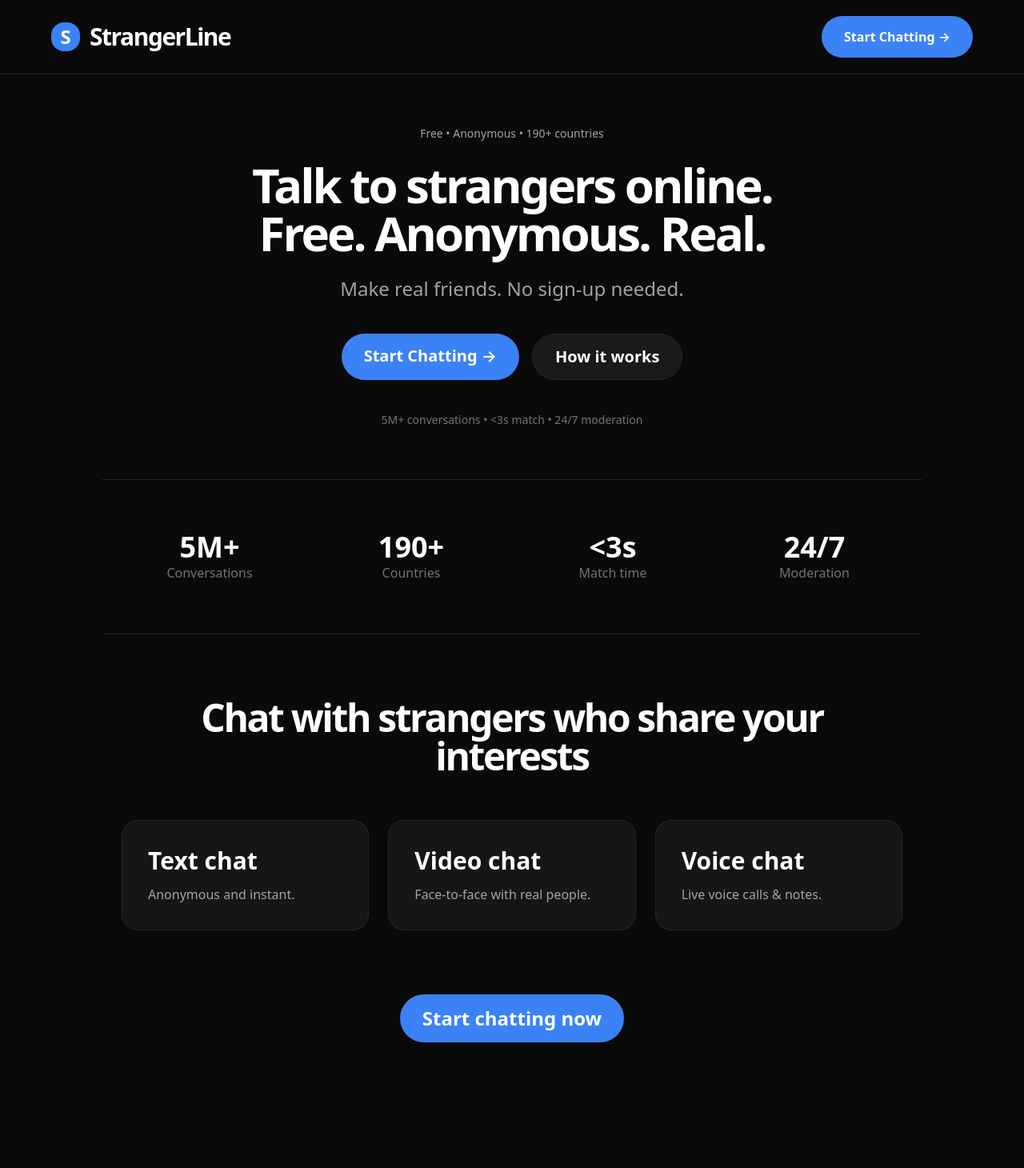
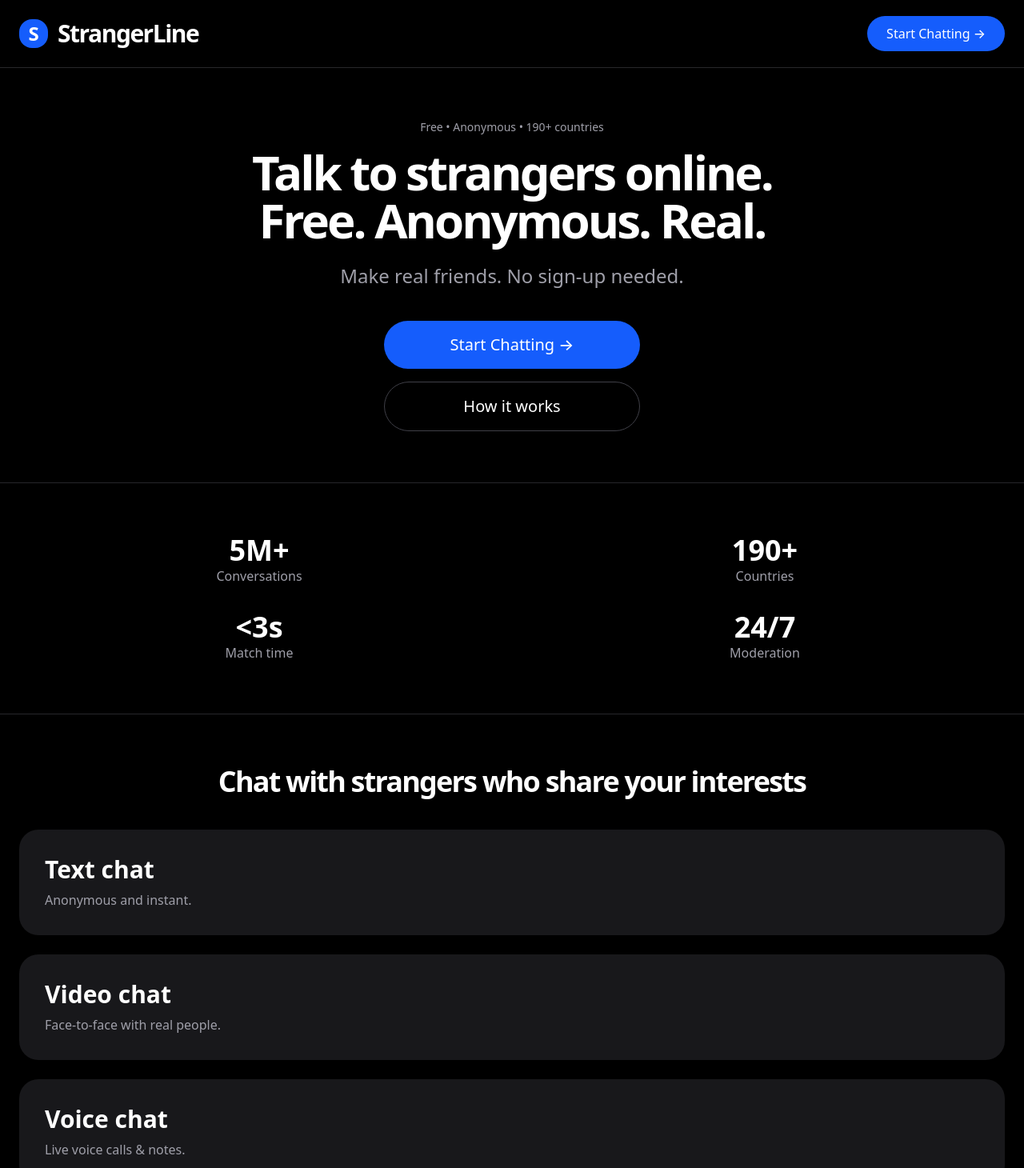
Before and after one commit to Exam-Mitra/AnyWhere, a Next.js app: page / in a window 1280 px wide. Shown: the top 1460 px of the page at 80% size. Before the commit the page ends 1383 px from the top, so only its background shows below. Built offline with nearby package versions, Linux system fonts and the light colour scheme.

Commit message:
Update page.tsx

```diff
--- a/app/page.tsx
+++ b/app/page.tsx
@@ -2,60 +2,70 @@
 
 export default function Home() {
   return (
-    <div className="min-h-screen bg-[#0a0a0a] text-white">
+    <div className="min-h-screen bg-black text-white">
       {/* Navbar */}
-      <nav className="border-b border-[#27272a] px-6 py-5">
-        <div className="max-w-6xl mx-auto flex justify-between items-center">
-          <div className="flex items-center gap-3">
-            <div className="w-9 h-9 bg-[#3b82f6] rounded-2xl flex items-center justify-center">
-              <span className="font-bold text-2xl">S</span>
-            </div>
-            <span className="font-semibold text-3xl tracking-tighter">StrangerLine</span>
+      <div className="px-6 py-5 flex justify-between items-center border-b border-zinc-800">
+        <div className="flex items-center gap-3">
+          <div className="w-9 h-9 bg-blue-600 rounded-2xl flex items-center justify-center">
+            <span className="font-bold text-2xl">S</span>
           </div>
-          <a href="/chat" className="btn-primary">Start Chatting →</a>
+          <span className="font-semibold text-3xl tracking-tighter">StrangerLine</span>
         </div>
-      </nav>
+        <a href="/chat" className="bg-blue-600 px-6 py-2.5 rounded-full font-medium">Start Chatting →</a>
+      </div>
 
       {/* Hero */}
-      <div className="max-w-5xl mx-auto px-6 pt-16 text-center">
-        <div className="mb-6 text-sm text-[#a1a1aa]">Free • Anonymous • 190+ countries</div>
+      <div className="px-6 pt-16 text-center">
+        <div className="text-sm text-zinc-400 mb-4">Free • Anonymous • 190+ countries</div>
 
         <h1 className="text-6xl font-semibold tracking-tighter leading-none mb-6">
           Talk to strangers online.<br />Free. Anonymous. Real.
         </h1>
 
-        <p className="text-2xl text-[#a1a1aa] mb-10">Make real friends. No sign-up needed.</p>
+        <p className="text-2xl text-zinc-400 mb-10">Make real friends. No sign-up needed.</p>
 
-        <div className="flex flex-col sm:flex-row gap-4 justify-center mb-10">
-          <a href="/chat" className="btn-primary text-xl px-10 py-4">Start Chatting →</a>
-          <a href="#how" className="btn-secondary text-xl px-8 py-4">How it works</a>
+        <div className="flex flex-col gap-4 items-center">
+          <a href="/chat" className="bg-blue-600 px-10 py-4 text-xl rounded-full font-medium w-full max-w-xs">
+            Start Chatting →
+          </a>
+          <a href="#how" className="border border-zinc-700 px-8 py-4 text-xl rounded-full w-full max-w-xs">
+            How it works
+          </a>
         </div>
-
-        <div className="text-sm text-[#71717a]">5M+ conversations • &lt;3s match • 24/7 moderation</div>
       </div>
 
       {/* Stats */}
-      <div className="max-w-5xl mx-auto grid grid-cols-2 md:grid-cols-4 gap-8 px-6 py-16 text-center border-y border-[#27272a] mt-16">
-        <div><div className="text-4xl font-semibold">5M+</div><div className="text-[#71717a]">Conversations</div></div>
-        <div><div className="text-4xl font-semibold">190+</div><div className="text-[#71717a]">Countries</div></div>
-        <div><div className="text-4xl font-semibold">&lt;3s</div><div className="text-[#71717a]">Match time</div></div>
-        <div><div className="text-4xl font-semibold">24/7</div><div className="text-[#71717a]">Moderation</div></div>
+      <div className="grid grid-cols-2 gap-8 px-6 py-16 text-center border-y border-zinc-800 mt-16">
+        <div><div className="text-4xl font-semibold">5M+</div><div className="text-zinc-400">Conversations</div></div>
+        <div><div className="text-4xl font-semibold">190+</div><div className="text-zinc-400">Countries</div></div>
+        <div><div className="text-4xl font-semibold">&lt;3s</div><div className="text-zinc-400">Match time</div></div>
+        <div><div className="text-4xl font-semibold">24/7</div><div className="text-zinc-400">Moderation</div></div>
       </div>
 
       {/* Features */}
-      <div className="max-w-5xl mx-auto px-6 py-20">
-        <h2 className="text-5xl font-semibold tracking-tighter text-center mb-14">Chat with strangers who share your interests</h2>
+      <div className="px-6 py-16">
+        <h2 className="text-4xl font-semibold tracking-tighter text-center mb-10">Chat with strangers who share your interests</h2>
 
-        <div className="grid md:grid-cols-3 gap-6">
-          <div className="card"><h3 className="text-3xl font-semibold mb-3">Text chat</h3><p className="text-[#a1a1aa]">Anonymous and instant.</p></div>
-          <div className="card"><h3 className="text-3xl font-semibold mb-3">Video chat</h3><p className="text-[#a1a1aa]">Face-to-face with real people.</p></div>
-          <div className="card"><h3 className="text-3xl font-semibold mb-3">Voice chat</h3><p className="text-[#a1a1aa]">Live voice calls &amp; notes.</p></div>
+        <div className="space-y-6">
+          <div className="bg-zinc-900 p-8 rounded-3xl">
+            <h3 className="text-3xl font-semibold mb-2">Text chat</h3>
+            <p className="text-zinc-400">Anonymous and instant.</p>
+          </div>
+          <div className="bg-zinc-900 p-8 rounded-3xl">
+            <h3 className="text-3xl font-semibold mb-2">Video chat</h3>
+            <p className="text-zinc-400">Face-to-face with real people.</p>
+          </div>
+          <div className="bg-zinc-900 p-8 rounded-3xl">
+            <h3 className="text-3xl font-semibold mb-2">Voice chat</h3>
+            <p className="text-zinc-400">Live voice calls &amp; notes.</p>
+          </div>
         </div>
       </div>
 
-      {/* CTA */}
-      <div className="text-center pb-20">
-        <a href="/chat" className="btn-primary text-2xl px-14 py-5">Start chatting now</a>
+      <div className="px-6 pb-20 text-center">
+        <a href="/chat" className="bg-blue-600 px-14 py-5 text-2xl rounded-full font-medium inline-block">
+          Start chatting now
+        </a>
       </div>
     </div>
   );
```
